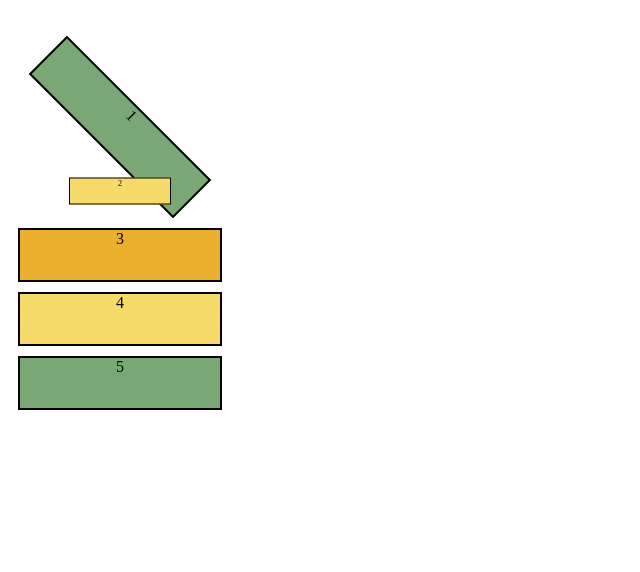
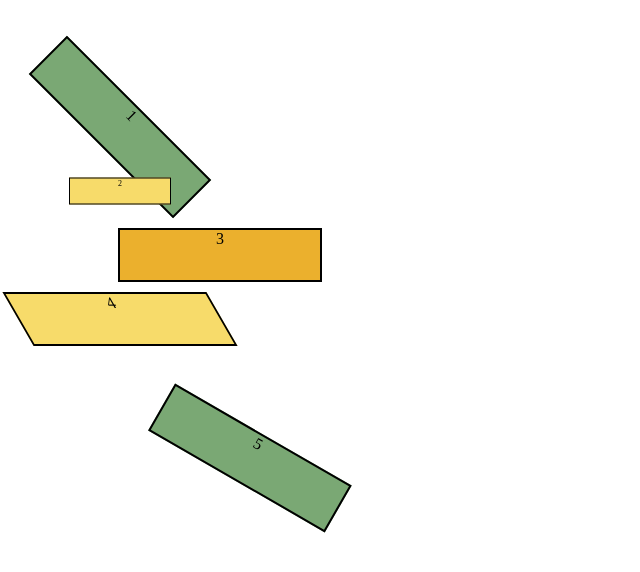
Before and after one commit to AbdulHaseeb-dev/CSS-Part-4, a plain HTML site: page transform.html in a window 1280 px wide. Shown: the whole page, without its empty margins (0-640 px from the left). Drawn offline with Linux system fonts and the light colour scheme.

Commit message:
Add transform styles for #three, #four, and #five elements in transform.css

```diff
--- a/transform.css
+++ b/transform.css
@@ -26,3 +26,15 @@ div:nth-of-type(3n) {
 #two {
     transform: scale(0.5);
 }
+
+#three {
+    transform: translate(100px)
+}
+
+#four {
+    transform:skew(30deg);
+}
+
+#five {
+    transform: rotate(30deg) translateX(150px);
+}
```
